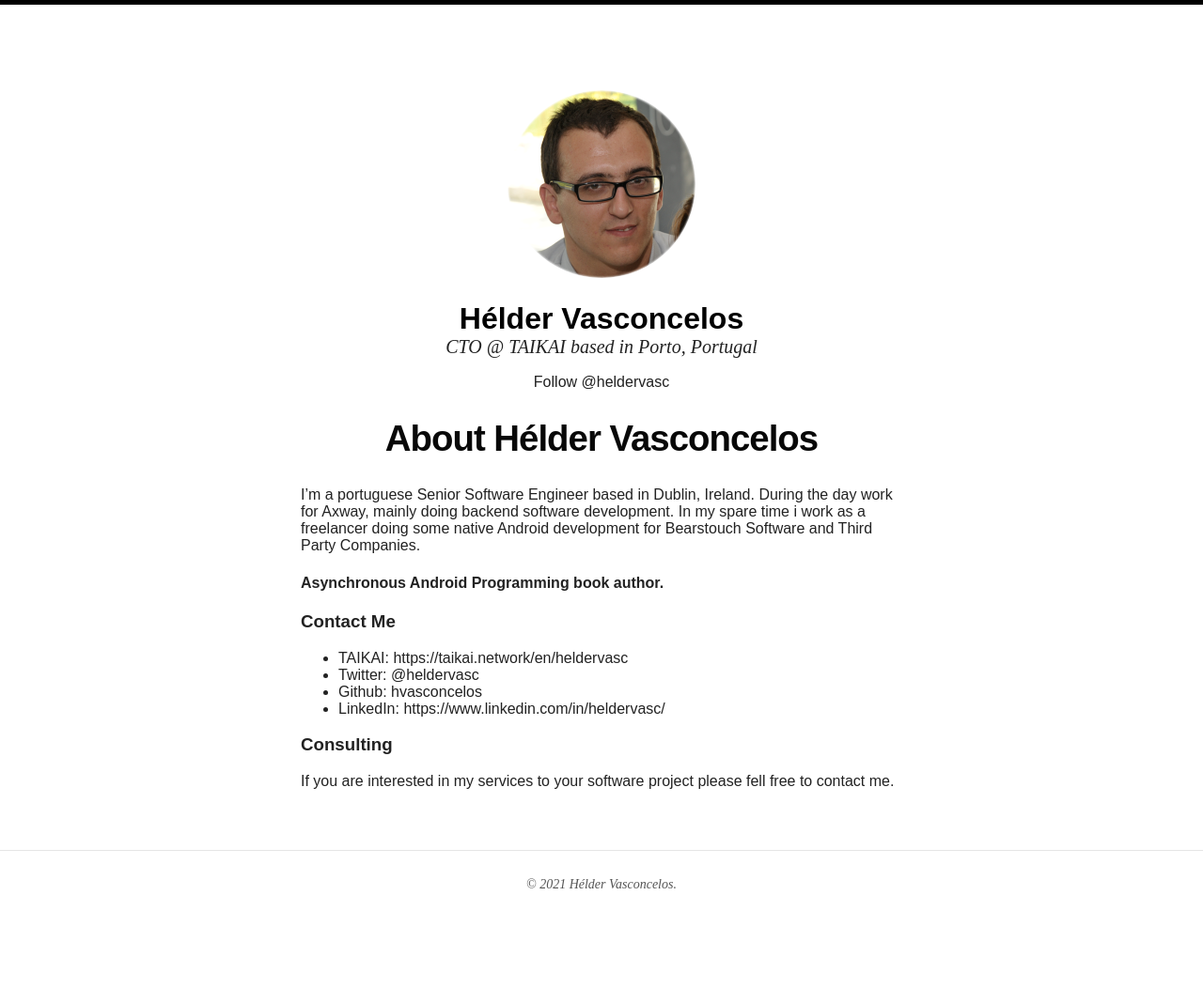
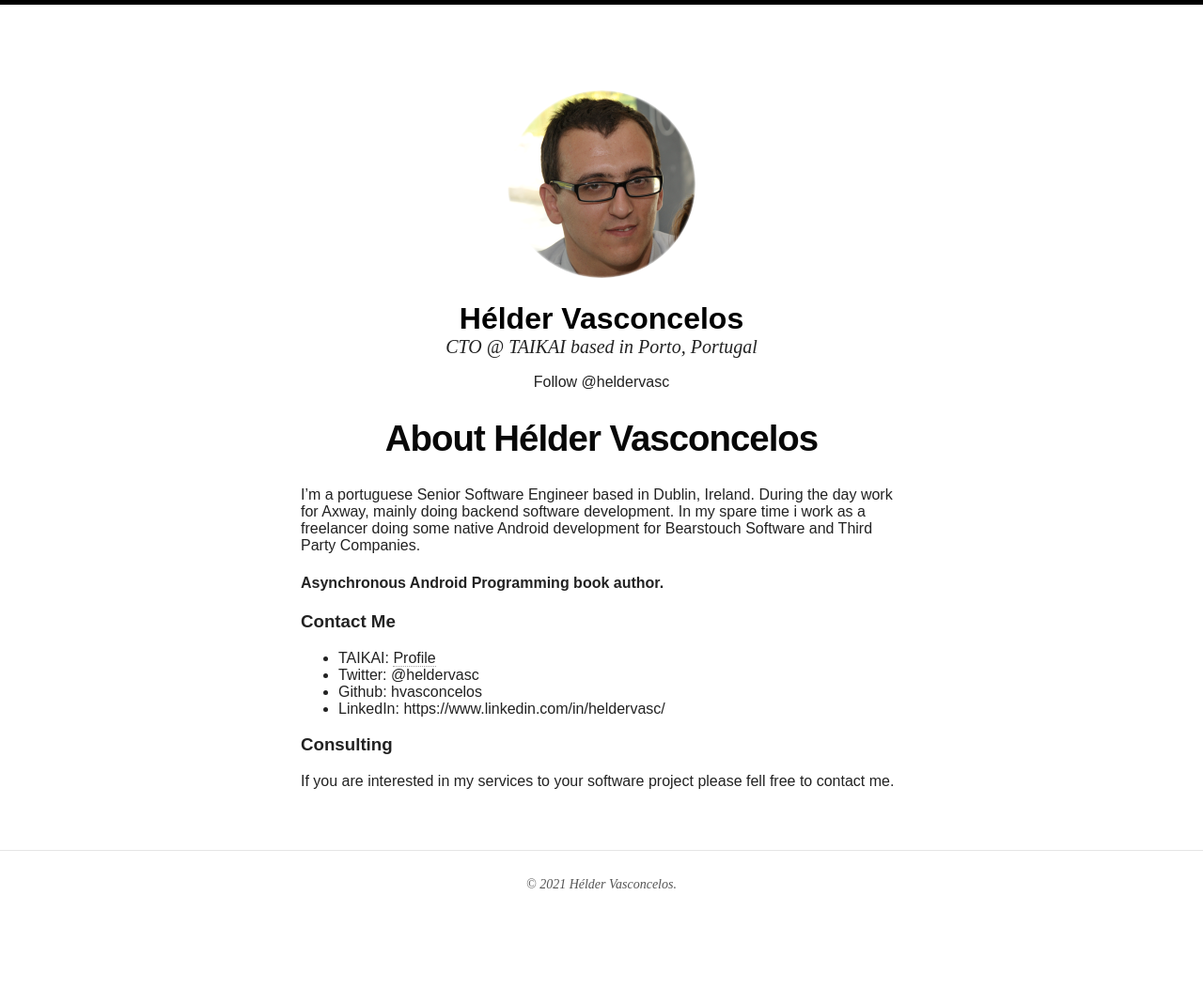
Before and after one commit to hvasconcelos/hvasconcelos.github.io, a Jekyll site: the page built from about.md, in a window 1280 px wide. Shown: the whole page at 94% size. Built offline with Jekyll 4.4.1, drawn with Linux system fonts in a browser that asks for light colours; nearby versions of some CDN libraries; comment, search, counter and statistics services are not loaded.

Commit message:
Update about.md

```diff
--- a/about.md
+++ b/about.md
@@ -12,7 +12,7 @@ I'm a portuguese Senior Software Engineer based in Dublin, Ireland. During the d
 
 ### Contact Me
 
-* TAIKAI: https://taikai.network/en/heldervasc
+* TAIKAI: [Profile](https://taikai.network/en/heldervasc)
 * Twitter: @heldervasc
 * Github: hvasconcelos
 * LinkedIn: https://www.linkedin.com/in/heldervasc/
```
